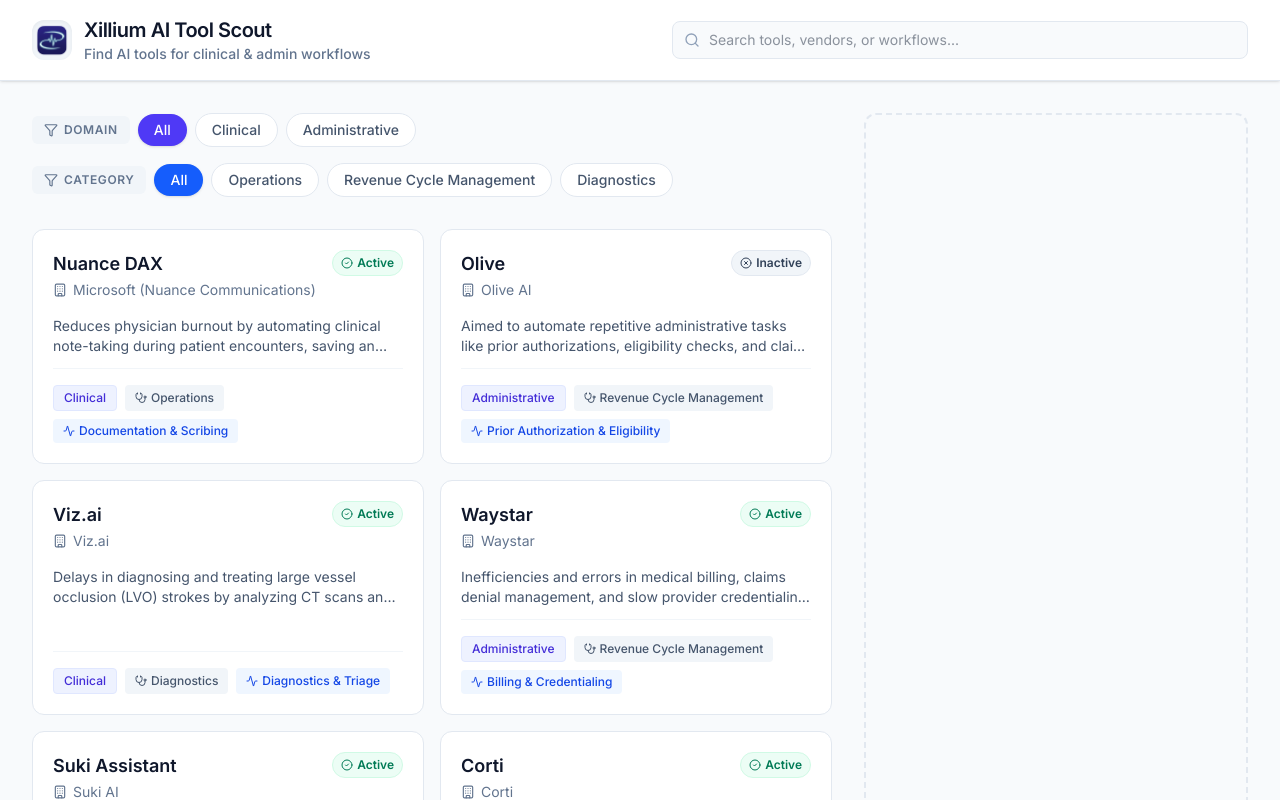
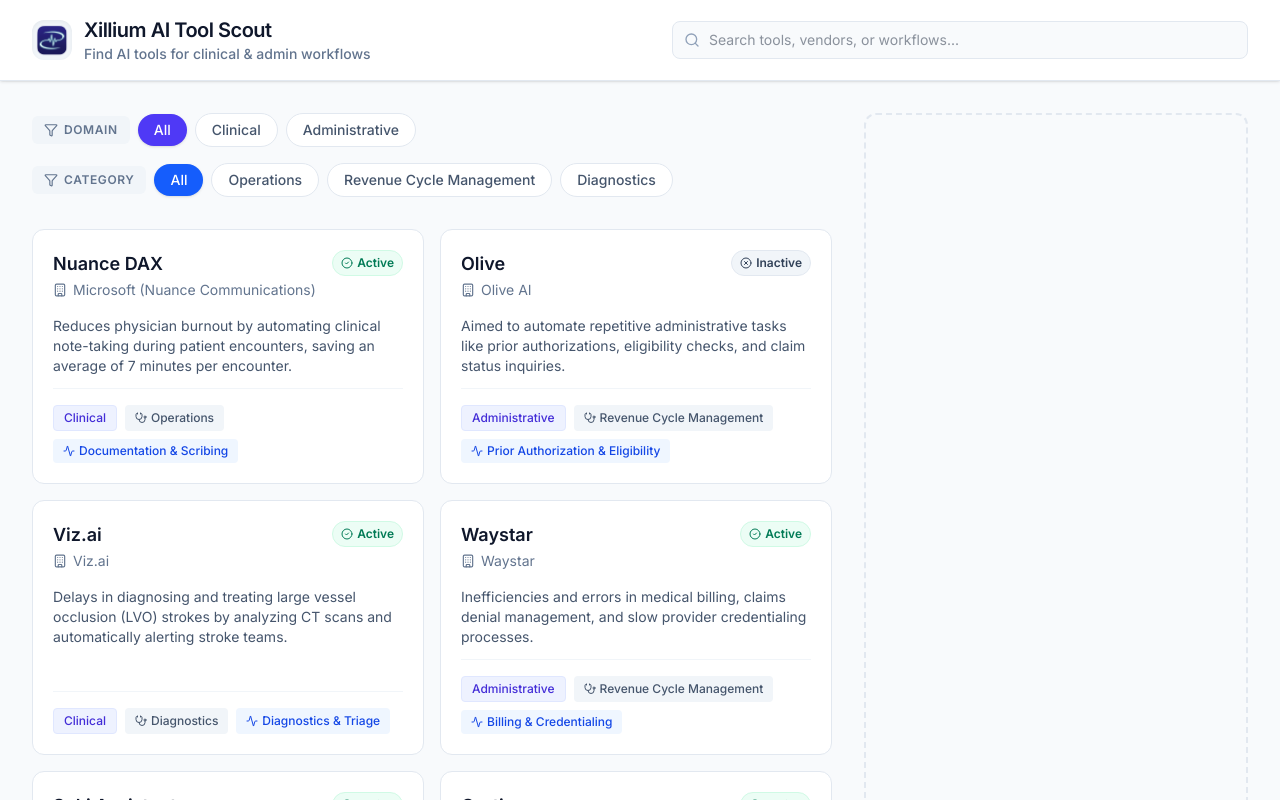
Before and after one commit to lowkeycrystal/Clinical-AI-Explorer, a React (Vite) app: page / in a window 1280 px wide. Shown: the top 800 px of the page. Built offline with nearby package versions, Linux system fonts and the light colour scheme.

Commit message:
fix: Correct logo path and remove line clamping
The logo image path was incorrect, causing it to not load. Additionally, the `line-clamp-2` class was unnecessarily restricting the display of the `problemSolved` text. This change corrects the path and removes the clamping for better readability.

```diff
--- a/src/App.tsx
+++ b/src/App.tsx
@@ -29,7 +29,7 @@
         <div className="max-w-7xl mx-auto px-4 sm:px-6 lg:px-8 py-4 flex flex-col md:flex-row md:items-center justify-between gap-4">
           <div className="flex items-center gap-3">
             <div className="w-10 h-10 rounded-xl flex items-center justify-center shrink-0 overflow-hidden shadow-inner bg-slate-100">
-              <img src="public/logo.png" alt="Xillium Logo" className="w-full h-full object-cover" onError={(e) => (e.currentTarget.style.display = 'none')} />
+              <img src="/logo.png" alt="Xillium Logo" className="w-full h-full object-cover" onError={(e) => (e.currentTarget.style.display = 'none')} />
               <Activity className="w-6 h-6 text-blue-600 absolute -z-10" />
             </div>
             <div>
@@ -129,7 +129,7 @@
                   </div>
 
                   <div className="flex-1 mt-1">
-                    <p className="text-sm text-slate-600 line-clamp-2">{tool.problemSolved}</p>
+                    <p className="text-sm text-slate-600">{tool.problemSolved}</p>
                   </div>
 
                   <div className="flex flex-wrap gap-2 mt-auto pt-4 border-t border-slate-100">
```
